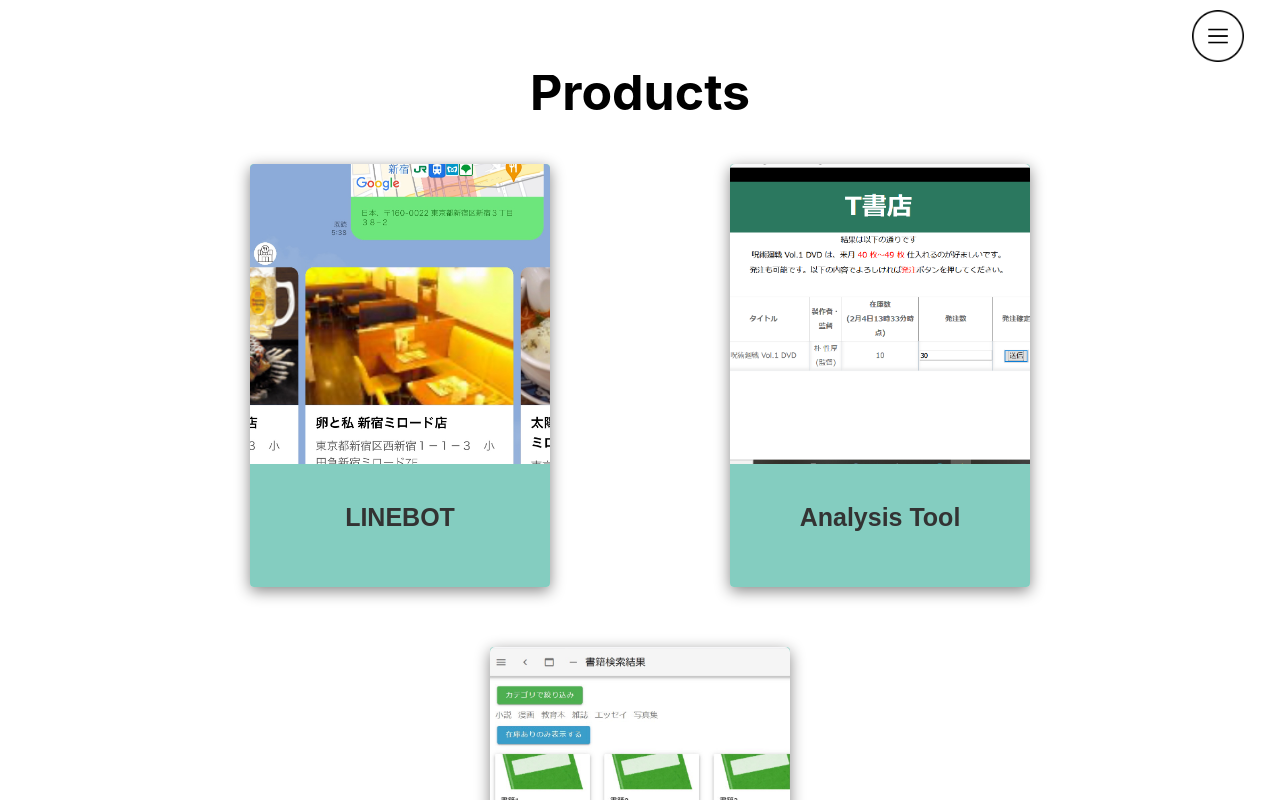
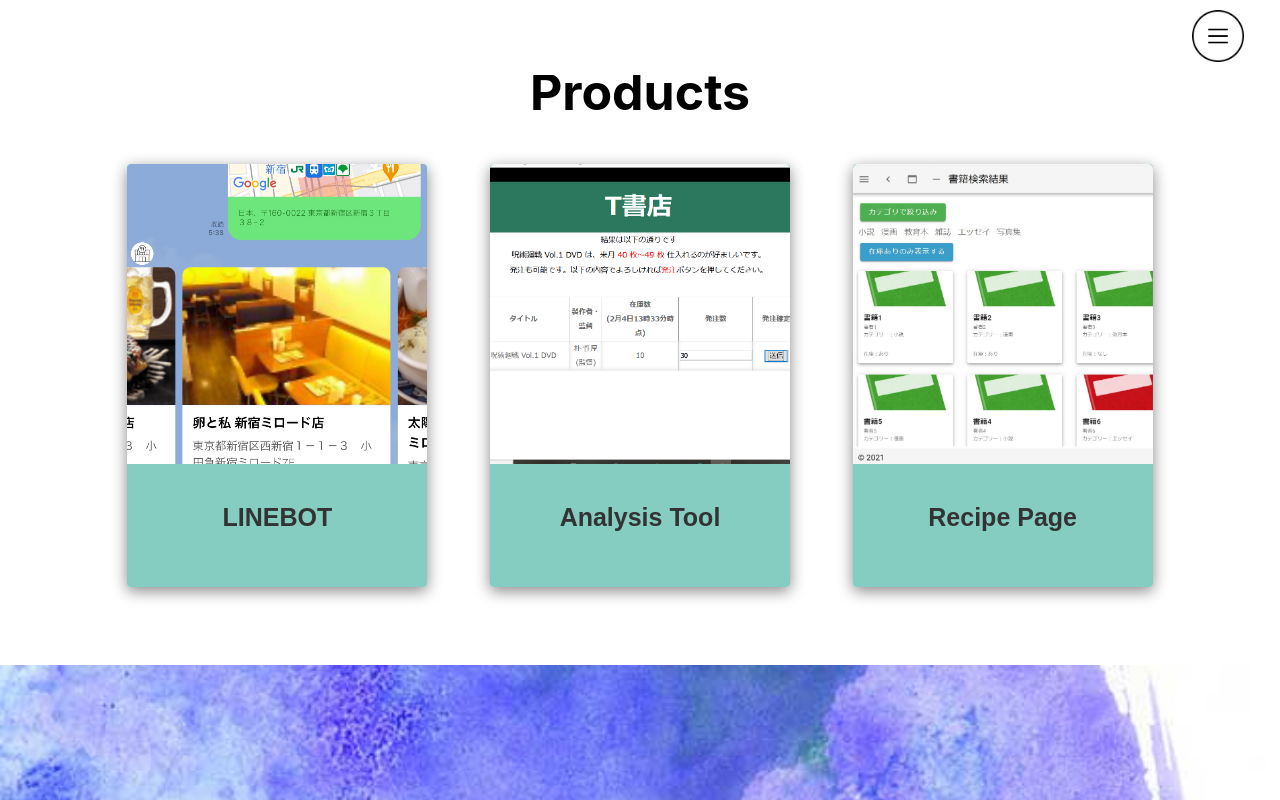
Before and after one commit to rikako1021/portfolio, a React (Create React App) app: page /product in a window 1280 px wide. Shown: the top 800 px of the page. Built offline with nearby package versions, Linux system fonts and the light colour scheme.

Commit message:
軽微な修正

```diff
--- a/src/index.css
+++ b/src/index.css
@@ -360,7 +360,7 @@
 }
 .card-group {
   margin: auto;
-  max-width: 75%;
+  max-width: 85%;
   width: 90%;
   height: auto;
   display: flex;
```
